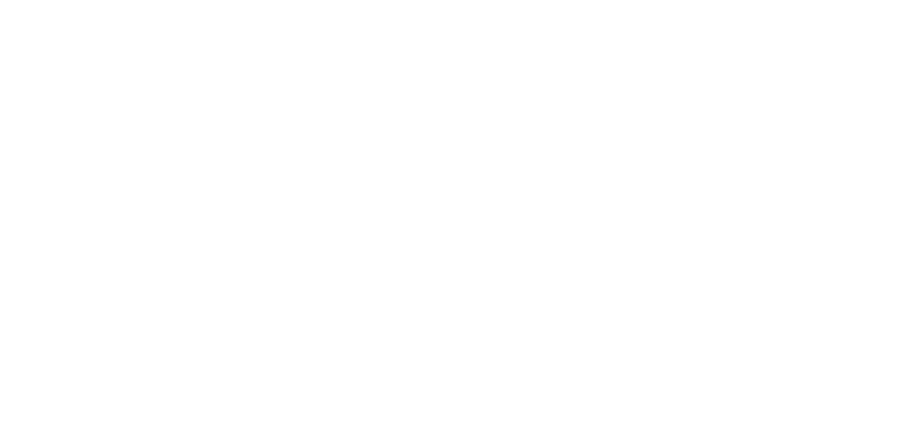
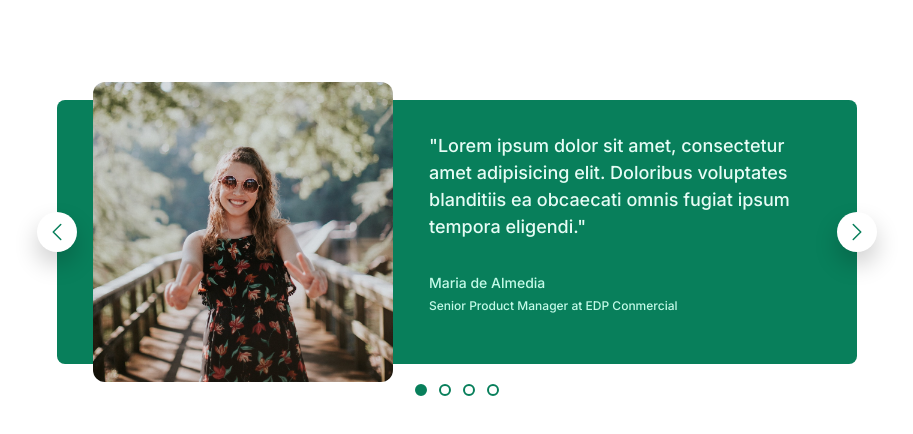
Before and after one commit to LiliGhaznavi/css-practice, a plain HTML site: page 02-carousel-cmp/ index.html in a window 1280 px wide. Shown: the whole page, without its empty margins (183-1096 px from the left). Drawn offline with Linux system fonts and the light colour scheme.

Commit message:
feat(02-carousel-cmp): Add carousel component

```diff
--- a/02-carousel-cmp/ index.html
+++ b/02-carousel-cmp/ index.html
@@ -11,5 +11,56 @@
     <link rel="stylesheet" href="styles.css" />
     <title>Carousel Component</title>
   </head>
-  <body></body>
+  <body>
+    <div class="carousel">
+      <img src="maria.jpg" alt="Maria de Almeida" />
+      <blockquote class="testimonial">
+        <p class="testimonial-text">
+          "Lorem ipsum dolor sit amet, consectetur amet adipisicing elit.
+          Doloribus voluptates blanditiis ea obcaecati omnis fugiat ipsum
+          tempora eligendi."
+        </p>
+        <p class="testimonial-author">Maria de Almedia</p>
+        <p class="testimonial-job">Senior Product Manager at EDP Conmercial</p>
+      </blockquote>
+      <button class="btn btn--left">
+        <svg
+          xmlns="http://www.w3.org/2000/svg"
+          fill="none"
+          viewBox="0 0 24 24"
+          stroke-width="1.5"
+          stroke="currentColor"
+          class="btn-icon"
+        >
+          <path
+            stroke-linecap="round"
+            stroke-linejoin="round"
+            d="M15.75 19.5 8.25 12l7.5-7.5"
+          />
+        </svg>
+      </button>
+      <button class="btn btn--right">
+        <svg
+          xmlns="http://www.w3.org/2000/svg"
+          fill="none"
+          viewBox="0 0 24 24"
+          stroke-width="1.5"
+          stroke="currentColor"
+          class="btn-icon"
+        >
+          <path
+            stroke-linecap="round"
+            stroke-linejoin="round"
+            d="m8.25 4.5 7.5 7.5-7.5 7.5"
+          />
+        </svg>
+      </button>
+      <div class="dots">
+        <button class="dot dot--fill">&nbsp;</button>
+        <button class="dot">&nbsp;</button>
+        <button class="dot">&nbsp;</button>
+        <button class="dot">&nbsp;</button>
+      </div>
+    </div>
+  </body>
 </html>
--- a/02-carousel-cmp/styles.css
+++ b/02-carousel-cmp/styles.css
@@ -22,3 +22,101 @@
   color: #343a40;
   line-height: 1;
 }
+
+.carousel {
+  width: 800px;
+  background-color: #087f5b;
+  margin: 100px auto;
+  padding: 32px 48px 32px 86px;
+  border-radius: 8px;
+
+  display: flex;
+  /* align-items: center; */
+  gap: 86px;
+  position: relative;
+}
+
+img {
+  height: 200px;
+  border-radius: 8px;
+  transform: scale(1.5);
+  box-shadow: 0 12 24px rgba(0, 0, 0, 0.25);
+}
+
+.testimonial {
+  font-size: 18px;
+  font-weight: 500;
+  line-height: 1.5;
+}
+
+.testimonial-text {
+  margin-bottom: 32px;
+  color: #e6fcf5;
+}
+.testimonial-author {
+  font-size: 14px;
+  margin-bottom: 4px;
+  color: #c3fae8;
+}
+.testimonial-job {
+  font-size: 12px;
+  color: #c3fae8;
+}
+
+/* CONTROLS */
+.btn {
+  background-color: #fff;
+  border: none;
+  height: 40px;
+  width: 40px;
+  border-radius: 50%;
+  box-shadow: 0 12px 24px rgba(0, 0, 0, 0.2);
+  cursor: pointer;
+
+  position: absolute;
+
+  display: flex;
+  justify-content: center;
+  align-items: center;
+}
+
+.btn--left {
+  left: 0;
+  top: 50%;
+  transform: translate(-50%, -50%);
+}
+
+.btn--right {
+  right: 0;
+  top: 50%;
+  transform: translate(50%, -50%);
+}
+
+.btn-icon {
+  stroke: #087f5b;
+  width: 24px;
+  height: 24px;
+}
+
+.dots {
+  position: absolute;
+  left: 50%;
+  bottom: 0;
+  transform: translate(-50%, 32px);
+
+  display: flex;
+  gap: 12px;
+}
+
+.dot {
+  height: 12px;
+  width: 12px;
+  background-color: #fff;
+  border: 2px solid #087f5b;
+  border-radius: 50%;
+  cursor: pointer;
+}
+
+.dot--fill {
+  background-color: #087f5b;
+}
```
